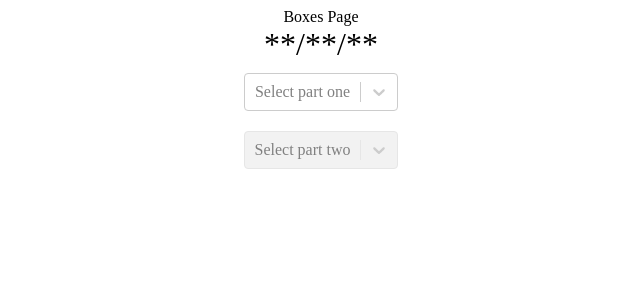
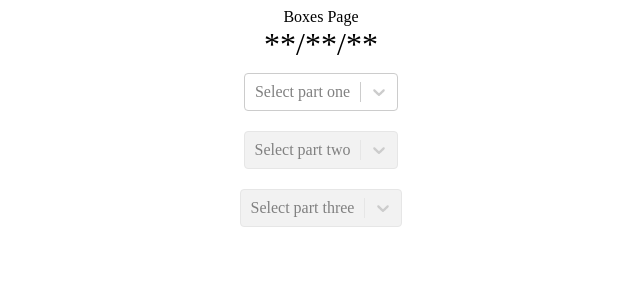
Before and after one commit to MatSaf123/boxes-app, a React (Create React App) app: page / in a window 1280 px wide. Shown: the top 300 px of the page, without its empty margins (319-959 px from the left). Built offline with nearby package versions, Linux system fonts and the light colour scheme.

Commit message:
feat: add select for codename part three

```diff
--- a/src/App.tsx
+++ b/src/App.tsx
@@ -14,24 +14,51 @@ export const boxCodenamePartOneOptions: PartOption[] = [
 
 export const boxCodenamePartTwoOptions: PartOption[] = [
   {
-    value: { name: "Thing 1", dependencies: ["Box A"] },
-    label: "Thing 1 comp. with Box A",
+    value: { name: "Thing 1", partOneDependencies: ["Box A"] },
+    label: "Thing 1 (needs Box A)",
   },
   {
-    value: { name: "Thing 2", dependencies: ["Box A"] },
-    label: "Thing 2 comp. with Box A",
+    value: { name: "Thing 2", partOneDependencies: ["Box A"] },
+    label: "Thing 2 (needs Box A)",
   },
   {
-    value: { name: "Thing 3", dependencies: ["Box B"] },
-    label: "Thing 3 comp. with Box B",
+    value: { name: "Thing 3", partOneDependencies: ["Box B"] },
+    label: "Thing 3 (needs Box B)",
   },
   {
-    value: { name: "Thing 4", dependencies: ["Box A", "Box B"] },
-    label: "Thing 4 comp. with Boxes A & B",
+    value: { name: "Thing 4", partOneDependencies: ["Box A", "Box B"] },
+    label: "Thing 4 (needs Box A or B)",
   },
   {
-    value: { name: "Thing 5", dependencies: ["Box C"] },
-    label: "Thing 5 comp. with Box C",
+    value: { name: "Thing 5", partOneDependencies: ["Box C"] },
+    label: "Thing 5 (needs Box C)",
+  },
+];
+
+export const boxCodenamePartThreeOptions: PartOption[] = [
+  {
+    value: {
+      name: "Foo",
+      partOneDependencies: ["Box A"],
+      partTwoDependencies: ["Thing 1"],
+    },
+    label: "Foo (needs BoxA, Thing 1)",
+  },
+  {
+    value: {
+      name: "Bar",
+      partOneDependencies: ["Box B"],
+      partTwoDependencies: ["Thing 2", "Thing 3"],
+    },
+    label: "Bar (needs BoxB, Thing 2&3)",
+  },
+  {
+    value: {
+      name: "Baz",
+      partOneDependencies: ["Box C"],
+      partTwoDependencies: ["Thing 4", "Thing 5"],
+    },
+    label: "Baz (needs BoxC, Thing 4&5)",
   },
 ];
 
@@ -42,6 +69,8 @@ export function App() {
 
   const [selectedPartOne, setSelectedPartOne] = useState<PartOption | null>();
   const [selectedPartTwo, setSelectedPartTwo] = useState<PartOption | null>();
+  const [selectedPartThree, setSelectedPartThree] =
+    useState<PartOption | null>();
 
   const boxCodename = useMemo(
     () =>
@@ -53,9 +82,22 @@ export function App() {
   const availablePartsTwo = useMemo(
     () =>
       boxCodenamePartTwoOptions.filter((option) =>
-        option.value.dependencies?.includes(selectedPartOne?.value.name ?? "")
+        option.value.partOneDependencies?.includes(
+          selectedPartOne?.value.name ?? ""
+        )
       ),
     [partOne]
+  );
+
+  // TODO: same as above
+  const availablePartsThree = useMemo(
+    () =>
+      boxCodenamePartThreeOptions.filter((option) =>
+        option.value.partTwoDependencies?.includes(
+          selectedPartTwo?.value.name ?? ""
+        )
+      ),
+    [partOne, partTwo]
   );
 
   useEffect(() => {
@@ -63,9 +105,10 @@ export function App() {
       setBoxCodename({
         partOne: selectedPartOne?.value.name,
         partTwo: selectedPartTwo?.value.name,
+        partThree: selectedPartThree?.value.name,
       })
     );
-  }, [selectedPartOne, selectedPartTwo]);
+  }, [selectedPartOne, selectedPartTwo, selectedPartThree]);
 
   return (
     <MainContainer>
@@ -77,11 +120,11 @@ export function App() {
         selected={selectedPartOne}
         onChange={(selectedOption: PartOption | null) => {
           setSelectedPartOne(selectedOption ?? undefined);
-          if (selectedOption != null) {
-            // Clean part two and part three becasue we need to show options with correct dependencies after change
-            if (partTwo != null) {
+          if (selectedOption != null && selectedOption != selectedPartOne) {
+            // Clean part two and part three because we need to show options with correct dependencies after change
+            if (partTwo != null || partThree != null) {
               setSelectedPartTwo(null);
-              // TODO: clean part three in future
+              setSelectedPartThree(null);
             }
           }
         }}
@@ -92,8 +135,23 @@ export function App() {
         selected={selectedPartTwo}
         isDisabled={partOne == null}
         onChange={(selectedOption: PartOption | null) => {
-          if (selectedOption != null) {
+          if (selectedOption != null && selectedOption != selectedPartTwo) {
             setSelectedPartTwo(selectedOption ?? null);
+            // Clean part three because we need to show options with correct dependencies after change
+            if (partThree != null) {
+              setSelectedPartThree(null);
+            }
+          }
+        }}
+      />
+      <BoxCodenamePartSelect
+        options={availablePartsThree}
+        placeholder={"Select part three"}
+        selected={selectedPartThree}
+        isDisabled={partTwo == null}
+        onChange={(selectedOption: PartOption | null) => {
+          if (selectedOption != null && selectedOption != selectedPartThree) {
+            setSelectedPartThree(selectedOption ?? null);
           }
         }}
       />
--- a/src/types.ts
+++ b/src/types.ts
@@ -12,7 +12,9 @@ export interface BoxCodenamePayload {
 
 export interface Part {
   name: string;
-  dependencies?: string[]; // What previous option has to be selected in order to make this option available?
+  // What previous option has to be selected in order to make this option available?
+  partOneDependencies?: string[];
+  partTwoDependencies?: string[];
 }
 
 export interface PartOption {
```
